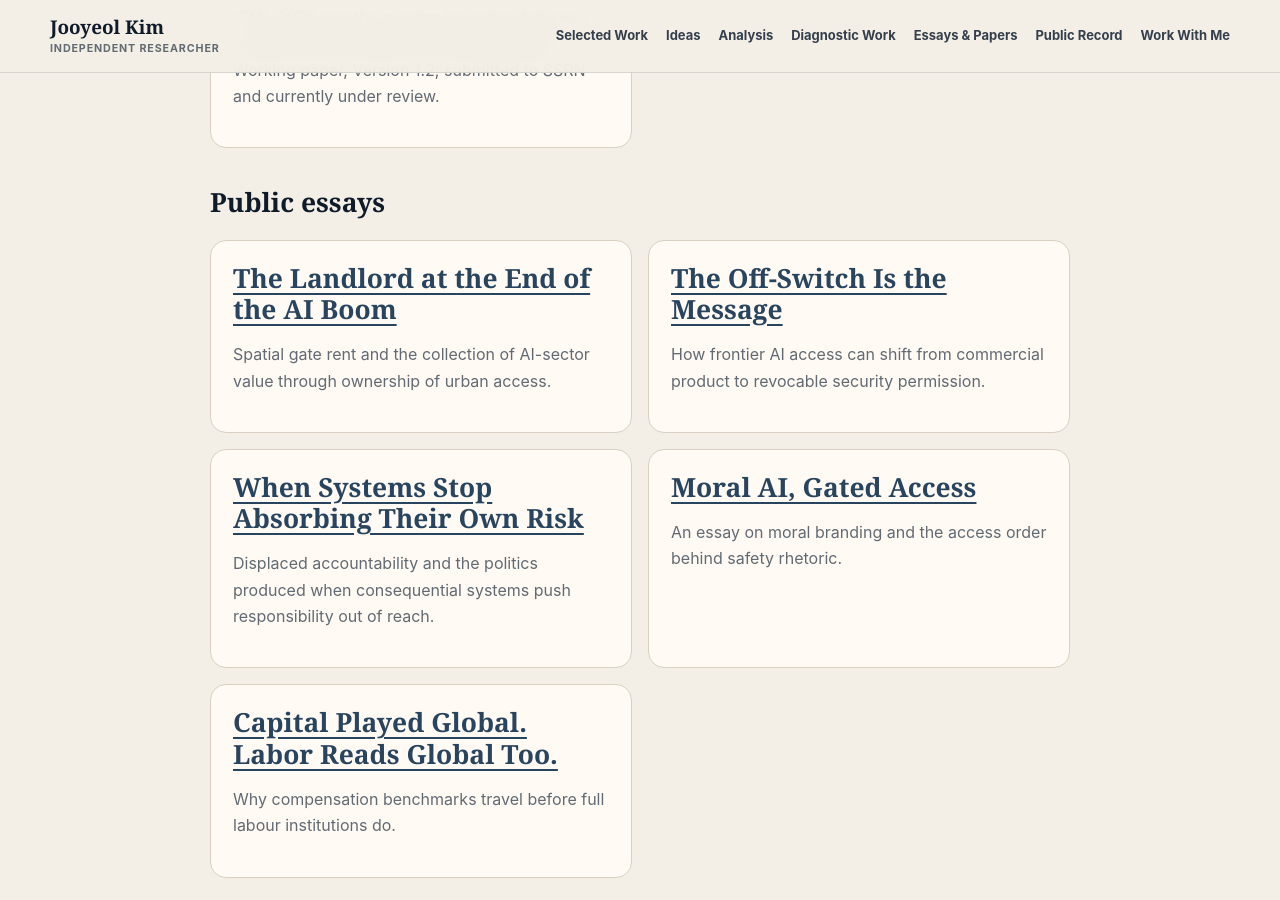
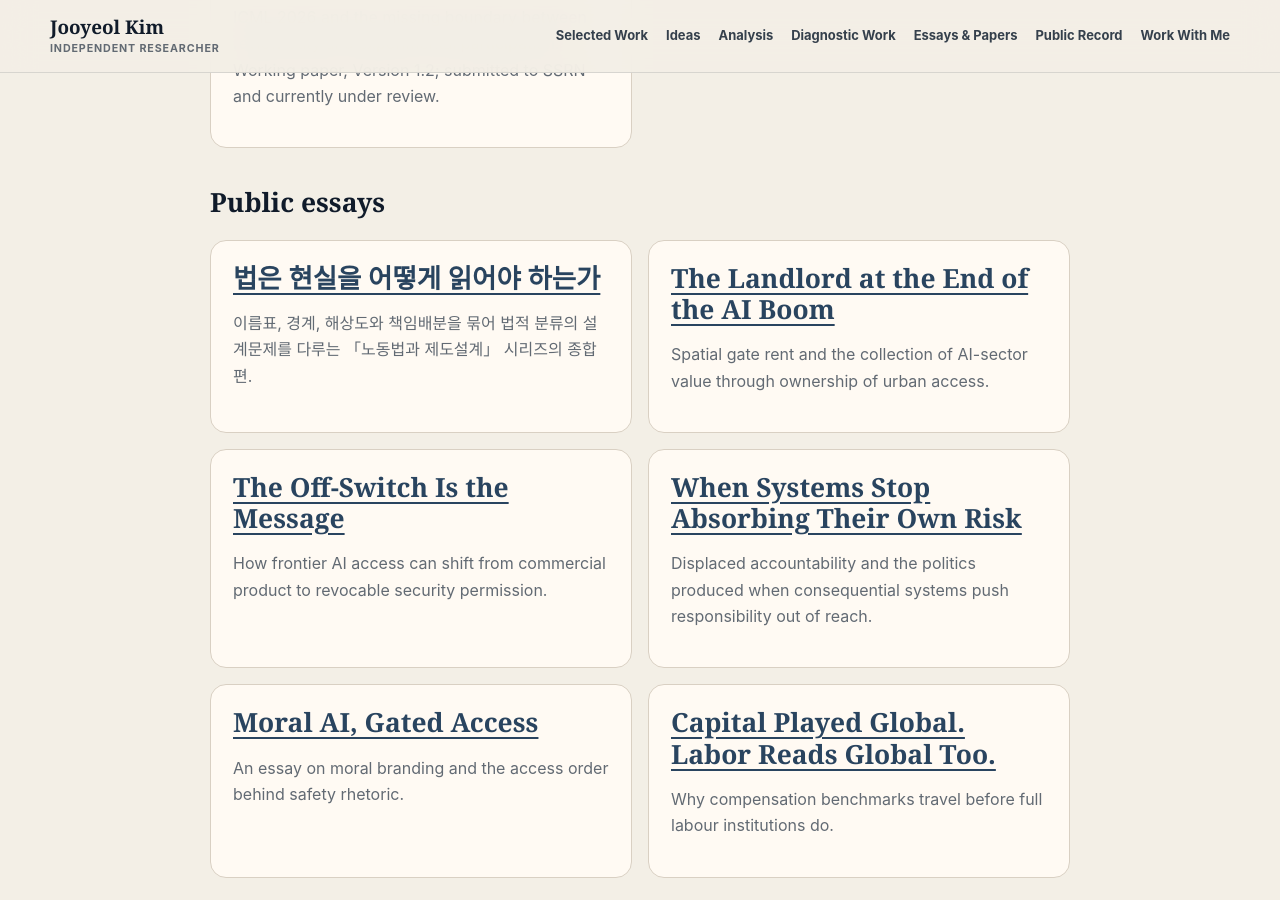
Before and after one commit to jooyeolkim1990/jooyeolkim1990.github.io, a Jekyll site: the page built from essays/index.md, in a window 1280 px wide and 900 px high, scrolled down 533 px. Built offline with Jekyll 4.4.1, drawn with Linux system fonts in a browser that asks for light colours.

Commit message:
Add labour law series synthesis essay

```diff
--- a/essays/index.md
+++ b/essays/index.md
@@ -16,6 +16,7 @@ description: Longer public arguments, essays, papers, and venue-shaped outputs.
 ## Public essays
 
 <div class="index-grid">
+  <div class="index-item"><h2><a href="2026-09-08-how-law-should-read-reality.html">법은 현실을 어떻게 읽어야 하는가</a></h2><p>이름표, 경계, 해상도와 책임배분을 묶어 법적 분류의 설계문제를 다루는 「노동법과 제도설계」 시리즈의 종합편.</p></div>
   <div class="index-item"><h2><a href="2026-07-02-the-landlord-at-the-end-of-the-ai-boom.html">The Landlord at the End of the AI Boom</a></h2><p>Spatial gate rent and the collection of AI-sector value through ownership of urban access.</p></div>
   <div class="index-item"><h2><a href="2026-06-16-the-off-switch-is-the-message.html">The Off-Switch Is the Message</a></h2><p>How frontier AI access can shift from commercial product to revocable security permission.</p></div>
   <div class="index-item"><h2><a href="../cases/systems-risk-absorption.html">When Systems Stop Absorbing Their Own Risk</a></h2><p>Displaced accountability and the politics produced when consequential systems push responsibility out of reach.</p></div>
@@ -28,7 +29,7 @@ description: Longer public arguments, essays, papers, and venue-shaped outputs.
 <div class="index-grid">
   {% assign paper_outputs = site.data.research_outputs.outputs | where: "show_card", true | where: "route", "essays" | where: "section", "papers" | sort: "order" %}
   {% for output in paper_outputs %}
-    {% include research-output-card.html output=output %}
+    {% include research-output-card.html object=object %}
   {% endfor %}
 </div>
 
```
